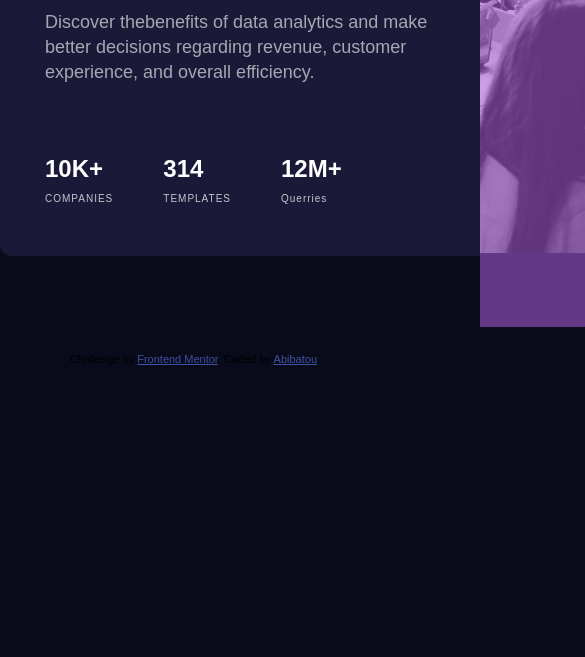
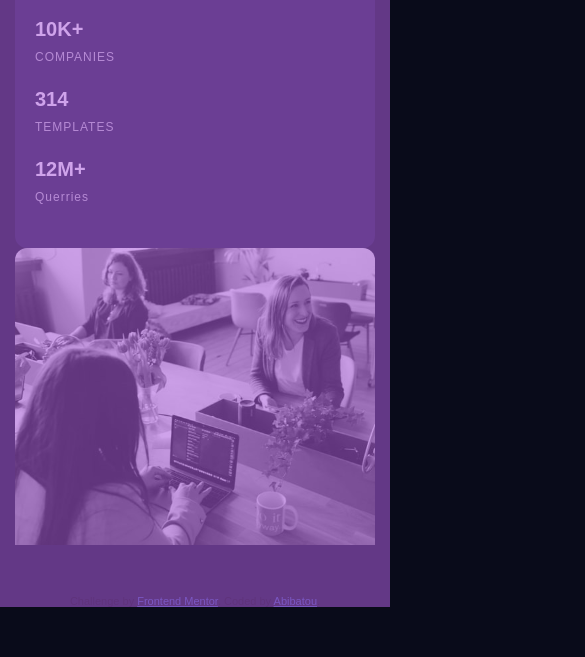
Before and after one commit to biba-sar/bussiness, a plain HTML site: page index.html in a window 390 px wide. Shown: the part 237-894 px from the top of the page, 585 px wide, since content can reach past the window. Before the commit the page ends 844 px from the top, so only its background shows below. Drawn offline with Linux system fonts and the light colour scheme.

Commit message:
modifier style.css

```diff
--- a/style.css
+++ b/style.css
@@ -29,7 +29,7 @@ body{
    position: absolute;
    display: inline-block;
    top: 100px;
-   width: 29.5%;
+   width: 30%;
    height: 55%;
    overflow: hidden;
    flex-wrap: wrap;
@@ -81,3 +81,67 @@ span{
    margin-top: 3px;
    letter-spacing: 1px;
 }
+@media (max-width: 768px) {
+   body {
+      margin: 50px auto;
+      padding: 0 15px;
+   }
+
+   .container {
+      flex-direction: column; /* Empile les éléments verticalement */
+      width: 100%;
+      height: auto;
+      margin: 50px auto;
+   }
+
+   .content2 img {
+      max-width: 100%;
+      height: auto;
+      border-radius: 12px 12px 0 0; /* Changement pour l'empilement vertical */
+   }
+
+   .content2::after {
+      top: 0;
+      left: 0;
+      width: 100%;
+      height: 100%;
+      border-radius: 12px 12px 0 0; /* Ajustement pour l'effet */
+   }
+
+   .content1 {
+      max-width: 100%;
+      padding: 20px;
+      min-height: auto;
+      border-radius: 0 0 12px 12px; /* Ajustement pour l'empilement vertical */
+   }
+
+   .content1 h1 {
+      font-size: 28px; /* Réduction de la taille pour mobile */
+      margin-bottom: 15px;
+   }
+
+   .content1 p {
+      font-size: 16px;
+      line-height: 22px;
+   }
+
+   .abonnement {
+      flex-direction: column; /* Empile les abonnements */
+      align-items: flex-start;
+      margin-top: 40px;
+   }
+
+   .content-abonnement {
+      margin-right: 0; /* Suppression de l'espace horizontal */
+      margin-bottom: 20px; /* Ajout d'espace vertical entre les éléments */
+   }
+
+   .content-abonnement h2 {
+      font-size: 20px;
+   }
+
+   .content-abonnement p {
+      font-size: 12px;
+      margin-top: 5px;
+   }
+}
```
